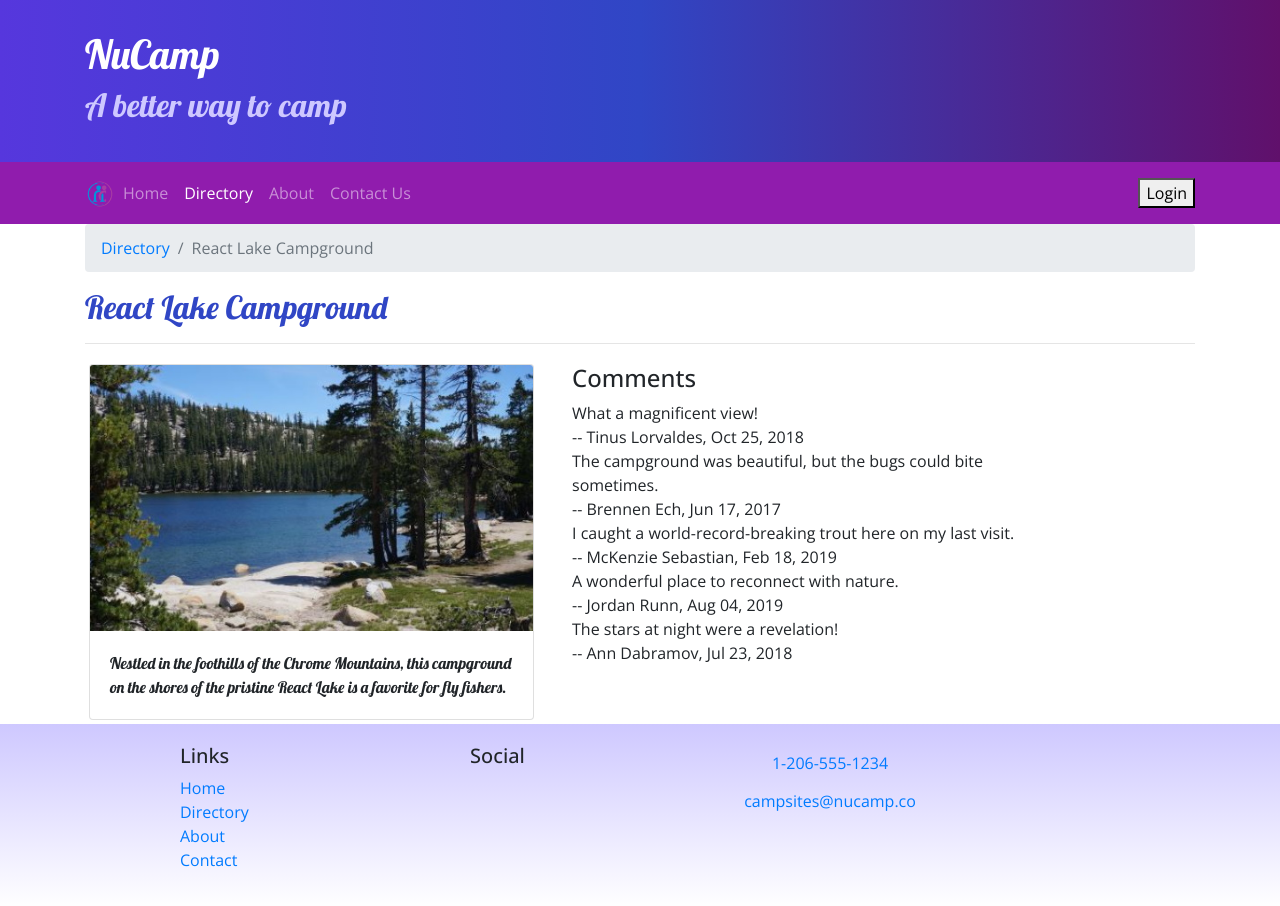
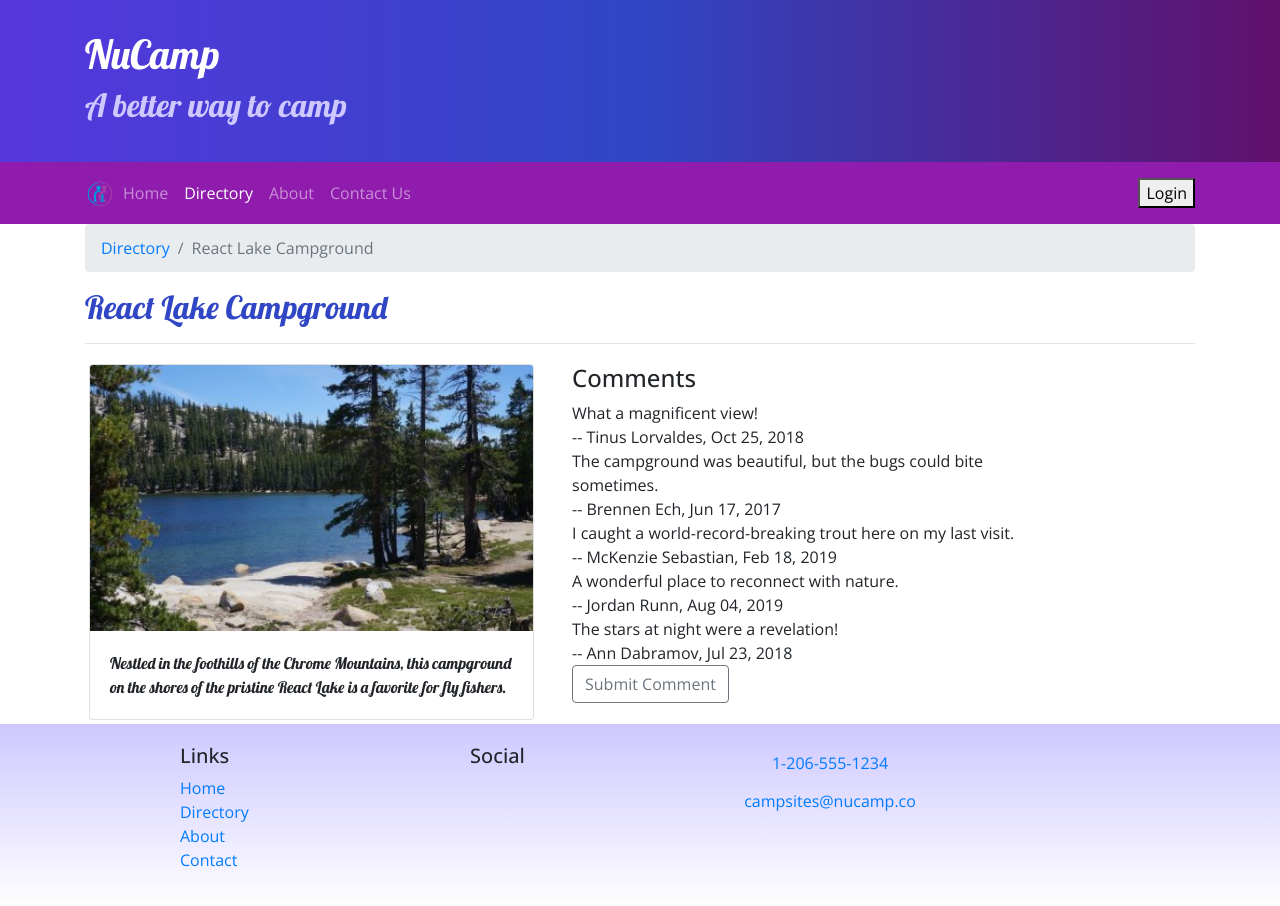
Before and after one commit to Rockrat2008/Nucamp-React, a React (Create React App) app: page /directory/0 in a window 1280 px wide. Built offline with nearby package versions, Linux system fonts and the light colour scheme.

Commit message:
Setting up comments form for Campsite Info component

```diff
--- a/src/components/CampsiteInfoComponent.js
+++ b/src/components/CampsiteInfoComponent.js
@@ -1,14 +1,16 @@
-import React from "react";
+import React, { Component } from "react";
 import {
   Card,
   CardImg,
   CardText,
   CardBody,
   CardTitle,
+  Button,
   Breadcrumb,
   BreadcrumbItem,
 } from "reactstrap";
 import { Link } from "react-router-dom";
+import { Control, LocalForm, Errors } from "react-redux-form";
 
 function RenderCampsite({ campsite }) {
   return (
@@ -40,11 +42,24 @@ function RenderComments({ comments }) {
               }).format(new Date(Date.parse(comment.date)))}
             </div>
           </div>
+
         ))}
+        <CommentForm />
       </div>
     );
   }
   return <div />;
+}
+
+class CommentForm extends Component {
+  render() {
+    return (
+      <Button outline type="submit">
+        <i className="fa fa-pencil fa-lg" />
+        Submit Comment
+      </Button>
+    );
+  }
 }
 
 function CampsiteInfo(props) {
```
